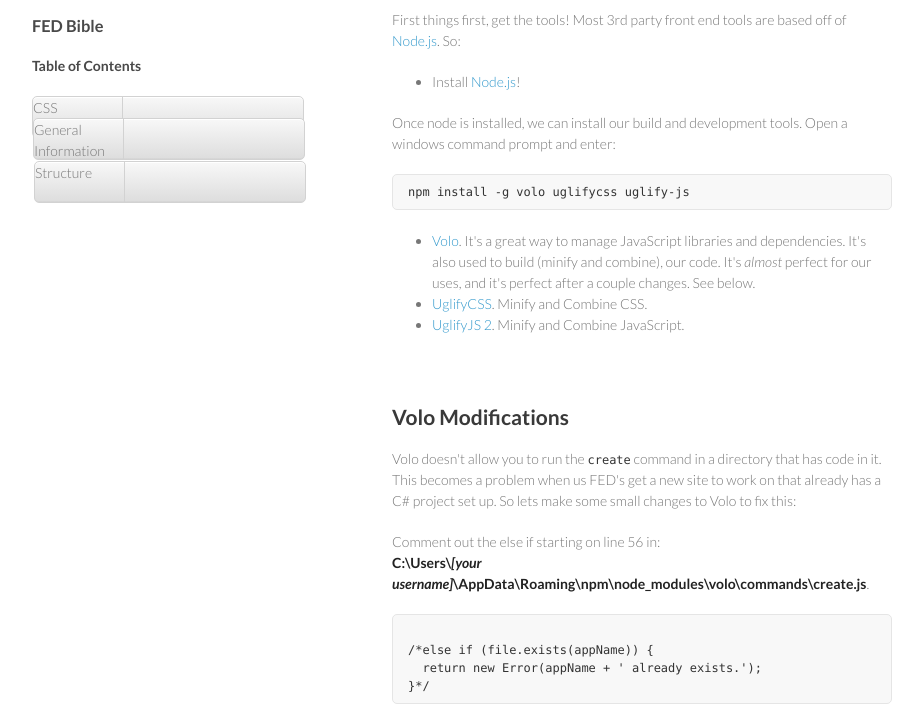
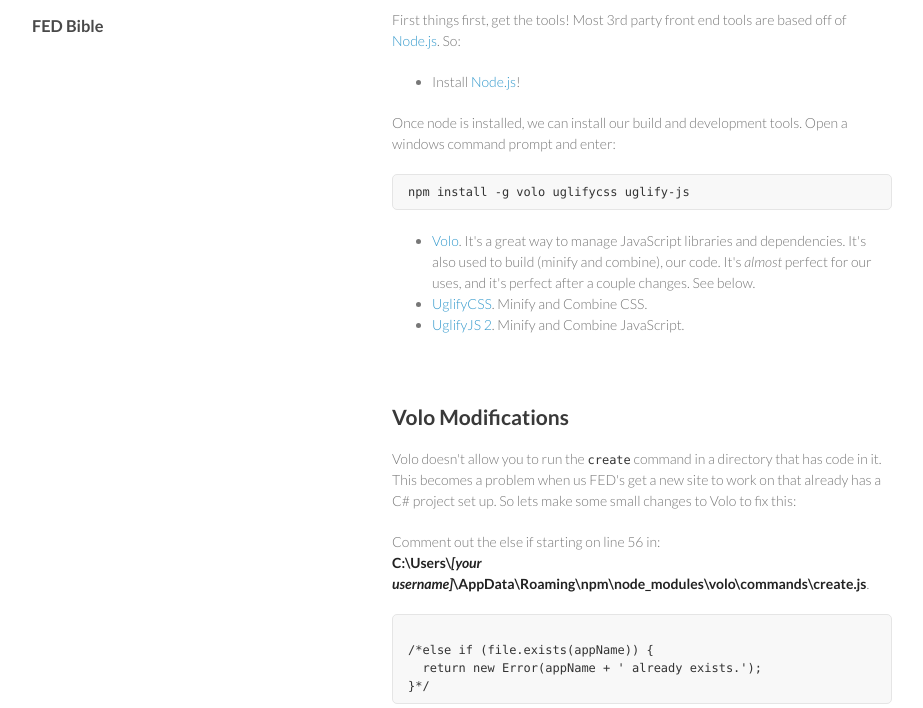
Before and after one commit to delphic-digital/delphic-digital.github.io, a plain HTML site: page index.html in a window 1280 px wide. Shown: the part 92-800 px from the top of the page, without its empty margins (178-1101 px from the left). Drawn offline with Linux system fonts and the light colour scheme.

Commit message:
Update index.html

```diff
--- a/index.html
+++ b/index.html
@@ -17,19 +17,6 @@
       <header>
         <h1>Delphic Digital</h1>
         <h3>FED Bible</h3>
-        <h4>Table of Contents</h4>
-        <ul>
-          <li>CSS
-            <ul>
-              <li>General Information
-                <ul>
-                  <li>Structure</li>
-                </ul>
-              </li>
-            </ul>
-          </li>
-        </ul>
-
       </header>
       <section>
         <h2>Tools</h2>
```
